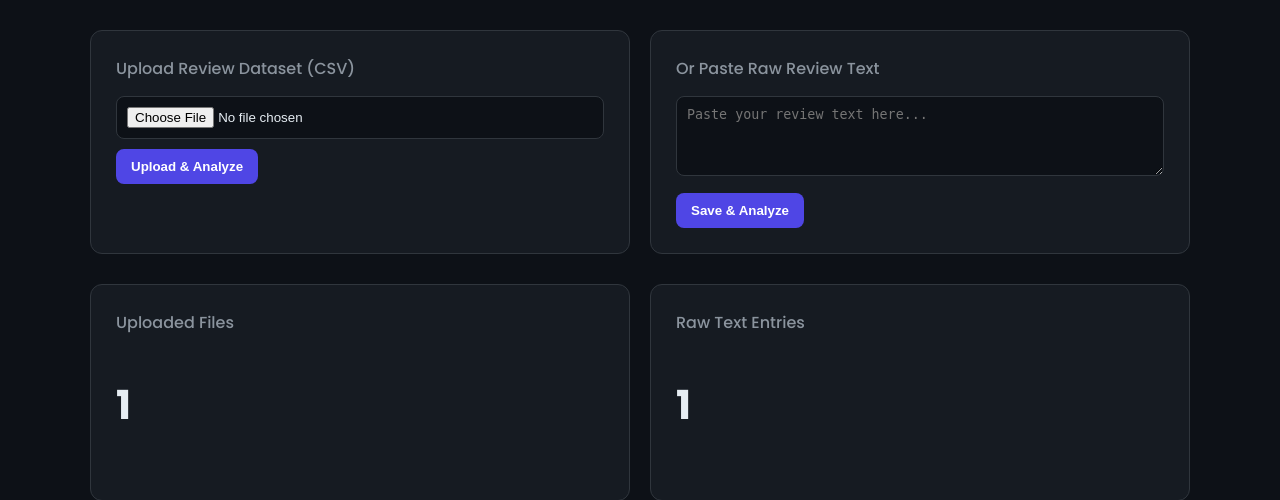
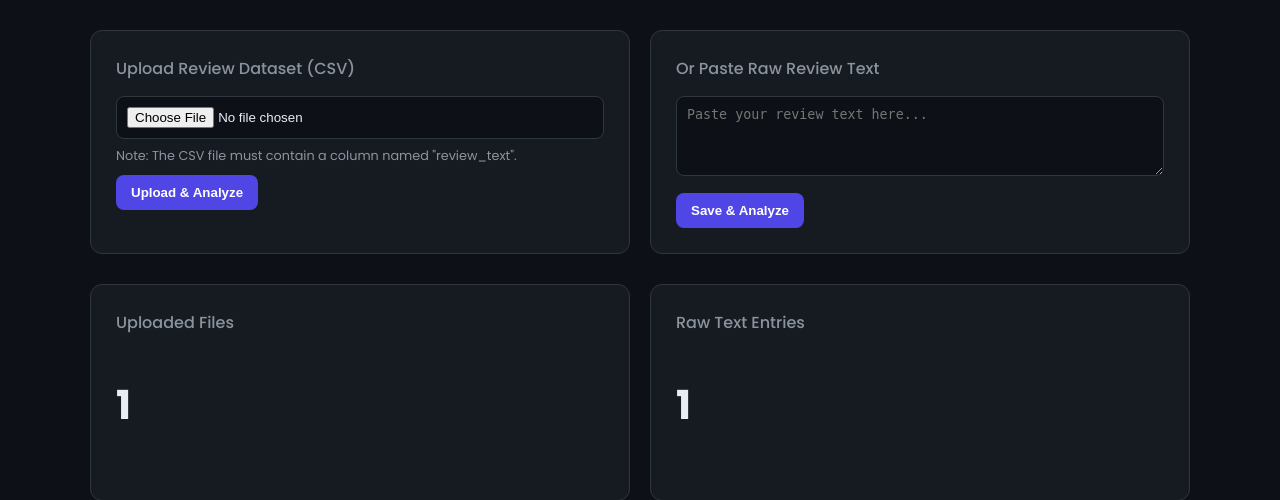
Before and after one commit to Bharath042/Customer-Review-Insight-AI, a Flask app: page /home in a window 1280 px wide. Shown: the part 132-632 px from the top of the page. Run offline with Flask 3, Linux system fonts and the light colour scheme; the visitor is signed in with stand-in values (Sample User, id 1); tables that the repository leaves empty hold one stand-in row (values such as "Sample post").

Commit message:
Milestone 2

```diff
--- a/customer_review/app.py
+++ b/customer_review/app.py
@@ -10,6 +10,7 @@ import datetime
 import os
 from dotenv import load_dotenv
 from routes.analysis import analysis_bp
+import pandas as pd
 
 from models import db, User, UploadedFile, RawText, Admin
 
@@ -51,24 +52,38 @@ def home():
     user = User.query.get(session['user_id'])
 
     if request.method == 'POST':
-        user_folder = os.path.join(UPLOAD_FOLDER, user.username)
-        os.makedirs(user_folder, exist_ok=True)
+        # --- Handle File Upload ---
+        if 'file' in request.files:
+            file = request.files.get('file')
 
-        if 'file' in request.files:
-            file = request.files['file']
             if file and file.filename != '' and file.filename.endswith('.csv'):
-                file_path = os.path.join(user_folder, file.filename)
-                file.save(file_path)
-                new_file = UploadedFile(filename=file.filename, user_id=user.id)
-                db.session.add(new_file)
-                db.session.commit()
-                flash("CSV uploaded successfully!", "success")
+                try:
+                    # Read the CSV file using pandas
+                    df = pd.read_csv(file)
+
+                    # Check if the required 'review_text' column exists
+                    if 'review_text' in df.columns:
+                        reviews_to_add = []
+                        for review_text in df['review_text'].dropna():
+                            new_text = RawText(content=str(review_text), user_id=user.id)
+                            reviews_to_add.append(new_text)
+
+                        db.session.bulk_save_objects(reviews_to_add)
+                        db.session.commit()
+                        flash(f"{len(reviews_to_add)} reviews from '{file.filename}' were uploaded successfully!", "success")
+                    else:
+                        flash("Upload failed. The CSV file must contain a column named 'review_text'.", "danger")
+
+                except Exception as e:
+                    flash(f"An error occurred while processing the file: {e}", "danger")
+
             else:
                 flash("Upload failed. Please select a valid CSV file.", "danger")
 
+        # --- Handle Raw Text ---
         elif 'raw_text' in request.form:
-            raw_text = request.form['raw_text']
-            if raw_text.strip():
+            raw_text = request.form.get('raw_text')
+            if raw_text and raw_text.strip():
                 new_text = RawText(content=raw_text, user_id=user.id)
                 db.session.add(new_text)
                 db.session.commit()
@@ -78,6 +93,7 @@ def home():
 
         return redirect(url_for('home'))
 
+    # --- For GET Request ---
     uploaded_files = UploadedFile.query.filter_by(user_id=user.id).all()
     raw_texts = RawText.query.filter_by(user_id=user.id).all()
 
--- a/customer_review/static/user_dashboard.css
+++ b/customer_review/static/user_dashboard.css
@@ -87,3 +87,10 @@ tbody tr:hover { background-color: rgba(255, 255, 255, 0.05); }
 .actions button { font-size: 0.8rem; padding: 6px 12px; font-weight: 500; border-radius: 6px; cursor: pointer; color: white; border: none; }
 .btn-delete { background-color: var(--accent-red); }
 .btn-delete:hover { background-color: #c0392b; }
+
+.input-instruction {
+    font-size: 0.8rem;
+    color: var(--text-secondary);
+    margin-top: 8px;
+    display: block;
+}
--- a/customer_review/templates/home.html
+++ b/customer_review/templates/home.html
@@ -18,12 +18,14 @@
         </header>
 
         <main class="main-content">
-
             <section class="input-section">
                 <div class="card input-card">
                     <h3>Upload Review Dataset (CSV)</h3>
-                    <form method="POST" enctype="multipart/form-data">
-                        <input type="file" name="file" accept=".csv" required>
+                    <form method="POST" enctype="multipart/form-data" id="csv-upload-form">
+                        <input type="file" name="file" id="csv-file-input" accept=".csv">
+                        <span class="input-instruction">
+                            Note: The CSV file must contain a column named "review_text".
+                        </span>
                         <button type="submit">Upload & Analyze</button>
                     </form>
                 </div>
@@ -51,11 +53,7 @@
                 <h2>Data Management</h2>
                 <table>
                     <thead>
-                        <tr>
-                            <th>Type</th>
-                            <th>Content / Filename</th>
-                            <th>Actions</th>
-                        </tr>
+                        <tr><th>Type</th><th>Content / Filename</th><th>Actions</th></tr>
                     </thead>
                     <tbody>
                         {% for file in files %}
@@ -81,15 +79,40 @@
                         </tr>
                         {% endfor %}
                         {% if not files and not raw_texts %}
-                        <tr>
-                            <td colspan="3" style="text-align: center;">No data uploaded yet.</td>
-                        </tr>
+                        <tr><td colspan="3" style="text-align: center;">No data uploaded yet.</td></tr>
                         {% endif %}
                     </tbody>
                 </table>
             </section>
         </main>
     </div>
+
     <script src="{{ url_for('static', filename='toast.js') }}"></script>
+
+    <script>
+        document.addEventListener('DOMContentLoaded', function() {
+            const csvForm = document.getElementById('csv-upload-form');
+            const fileInput = document.getElementById('csv-file-input');
+
+            csvForm.addEventListener('submit', function(event) {
+                // Check if no file is selected
+                if (fileInput.files.length === 0) {
+                    event.preventDefault(); // Stop the form from submitting
+                    // Trigger a toast notification
+                    Toastify({
+                        text: "Please select a file to upload.",
+                        duration: 3000,
+                        close: true,
+                        gravity: "top",
+                        position: "right",
+                        style: {
+                            background: "linear-gradient(to right, #dc3545, #c82333)",
+                            borderRadius: "8px",
+                        }
+                    }).showToast();
+                }
+            });
+        });
+    </script>
 </body>
 </html>
```
